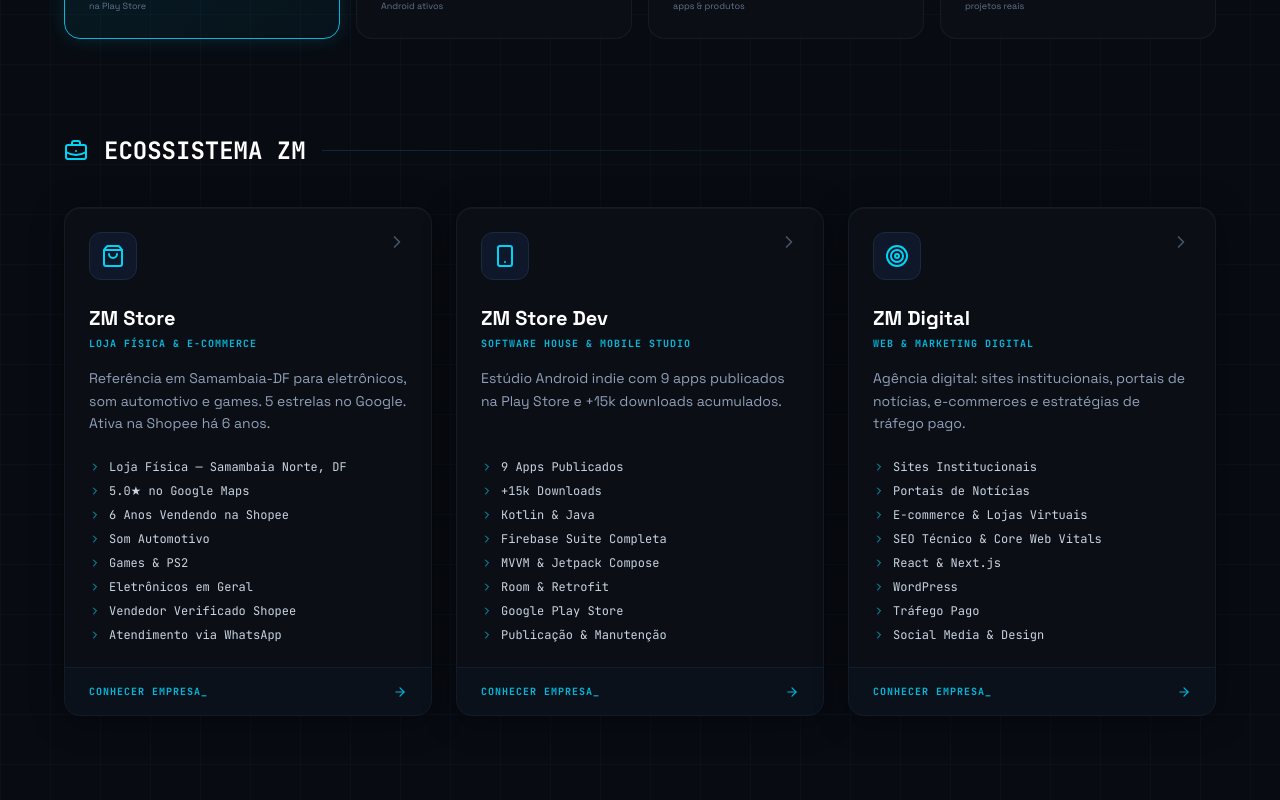
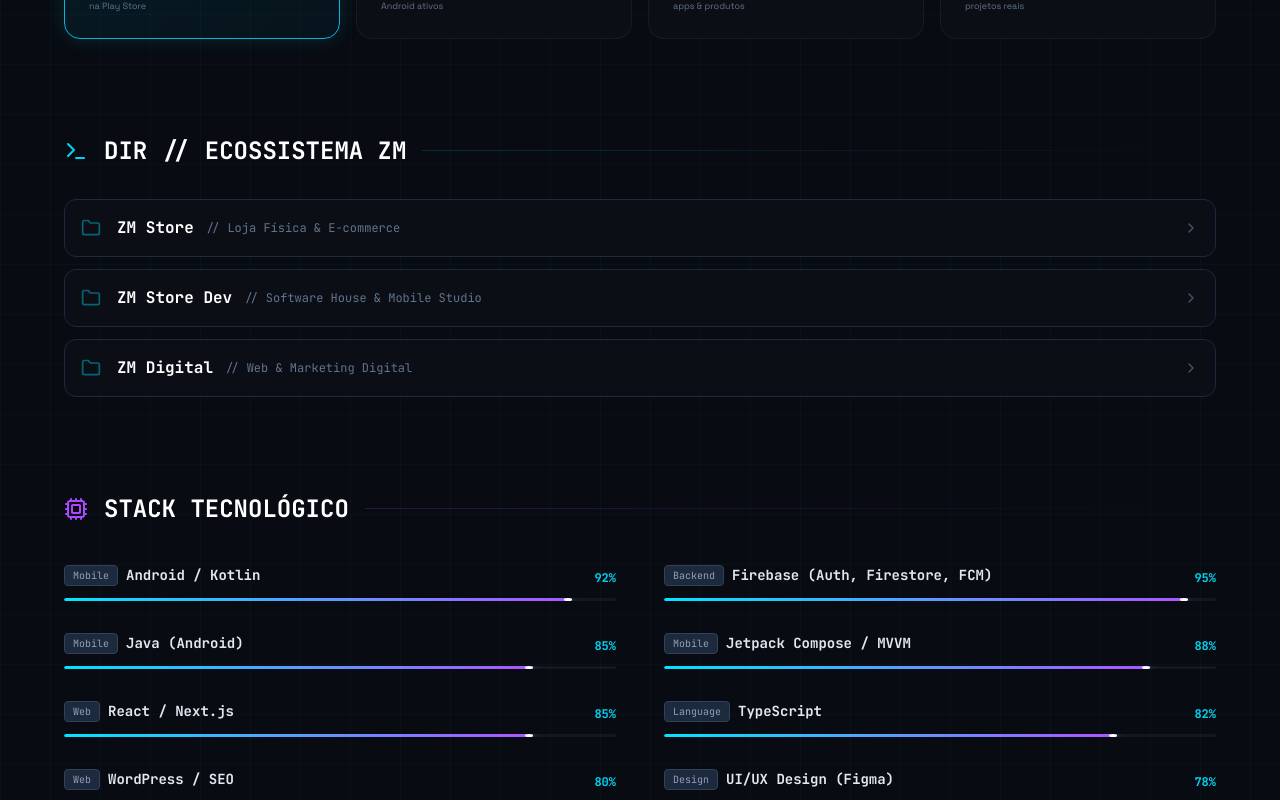
Before and after one commit to leonccunha21/Leon-Cunha, a React (Vite) app: page / in a window 1280 px wide. Shown: the part 1000-1800 px from the top of the page. Built offline with nearby package versions, Linux system fonts and the light colour scheme.

Commit message:
refactor: redesign companies section into a tech directory menu

```diff
--- a/src/App.tsx
+++ b/src/App.tsx
@@ -44,7 +44,8 @@
   Menu,
   X,
   Home,
-  User
+  User,
+  Folder
 } from "lucide-react";
 import { useState } from "react";
 import { PROJECTS, EXPERIENCE, SOCIAL_LINKS, PERSONAL_INFO, COMPANIES, EDUCATION, STATS, SKILLS, SERVICES } from "./constants";
@@ -285,54 +286,45 @@
 const CompaniesSection = () => {
   return (
     <section className="mb-24">
-      <div className="flex items-center gap-4 mb-10">
-        <BriefcaseBusiness className="text-cyan-400" size={24} />
-        <h3 className="text-2xl font-black text-white font-mono uppercase">Ecossistema ZM</h3>
+      <div className="flex items-center gap-4 mb-8">
+        <Terminal className="text-cyan-400" size={24} />
+        <h3 className="text-2xl font-black text-white font-mono uppercase">DIR // Ecossistema ZM</h3>
         <div className="h-px flex-1 bg-gradient-to-r from-cyan-500/20 to-transparent" />
       </div>
 
-      <div className="grid lg:grid-cols-3 gap-6">
+      <div className="flex flex-col gap-3 font-mono">
         {COMPANIES.map((company, i) => {
-          const Icon = company.icon === "ShoppingBag" ? ShoppingBag :
-                       company.icon === "Target" ? Target : Smartphone;
-          const mainLink = company.links?.[0]?.url || "#";
-
           return (
             <motion.div
               key={company.id}
-              initial={{ opacity: 0, y: 20 }}
-              whileInView={{ opacity: 1, y: 0 }}
+              initial={{ opacity: 0, x: -20 }}
+              whileInView={{ opacity: 1, x: 0 }}
               viewport={{ once: true }}
               transition={{ delay: i * 0.1 }}
             >
               <Link
                 to={`/empresa/${company.slug}`}
-                className="glass-card flex flex-col h-full rounded-2xl border border-slate-800/50 hover:border-cyan-500/50 transition-all overflow-hidden group block"
+                className="group flex items-center justify-between p-4 rounded-xl bg-[#0d1117]/80 border border-slate-800 hover:border-cyan-500/50 hover:bg-slate-900/80 transition-all backdrop-blur-sm"
               >
-                <div className="p-6 flex-1 flex flex-col">
-                  <div className="flex justify-between items-start mb-6">
-                    <div className="w-12 h-12 rounded-xl bg-slate-900 border border-slate-800 flex items-center justify-center text-cyan-400 group-hover:scale-110 group-hover:border-cyan-500/30 transition-all">
-                      <Icon size={24} />
-                    </div>
-                    <ChevronRight size={20} className="text-slate-600 group-hover:text-cyan-400 transition-colors" />
+                <div className="flex items-center gap-4">
+                  <div className="text-cyan-500/50 group-hover:text-cyan-400 transition-colors">
+                    <Folder size={20} />
                   </div>
-
-                  <h4 className="text-xl font-black text-white mb-1 group-hover:text-cyan-400 transition-colors">{company.name}</h4>
-                  <p className="text-[10px] font-mono text-cyan-500 font-bold uppercase tracking-widest mb-4">{company.type}</p>
-                  <p className="text-sm text-slate-400 flex-1 leading-relaxed">{company.description}</p>
-
-                  <div className="mt-6 space-y-2">
-                    {company.highlights.map(h => (
-                      <div key={h} className="flex items-center gap-2 text-xs font-mono text-slate-300">
-                        <ChevronRight size={12} className="text-cyan-500" /> {h}
-                      </div>
-                    ))}
+                  <div className="flex flex-col sm:flex-row sm:items-center gap-1 sm:gap-3">
+                    <span className="text-white font-bold text-base group-hover:text-cyan-400 transition-colors">
+                      {company.name}
+                    </span>
+                    <span className="text-xs text-slate-500">
+                      // {company.type}
+                    </span>
                   </div>
                 </div>
 
-                <div className="px-6 py-4 border-t border-slate-800/50 bg-slate-900/30 text-[10px] font-bold font-mono text-cyan-500 uppercase tracking-widest flex items-center justify-between group-hover:bg-cyan-500/5 transition-all">
-                  <span>Conhecer Empresa_</span>
-                  <ArrowRight size={14} />
+                <div className="flex items-center gap-3">
+                   <span className="hidden sm:block text-[10px] text-cyan-500 uppercase tracking-widest opacity-0 group-hover:opacity-100 transition-opacity">
+                     cd ./acessar
+                   </span>
+                   <ChevronRight size={16} className="text-slate-600 group-hover:text-cyan-400 transition-colors" />
                 </div>
               </Link>
             </motion.div>
```
